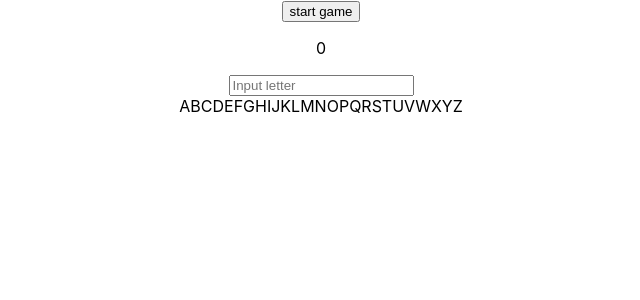
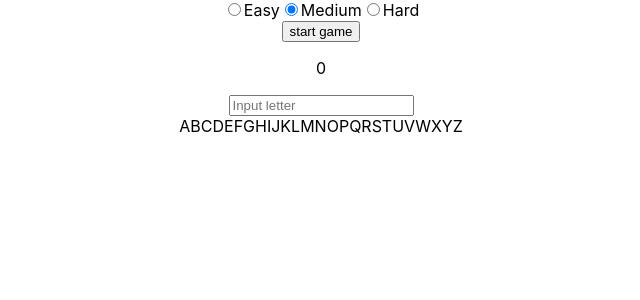
Before and after one commit to veljkovicm/alphabet-reflex-game, a React (Create React App) app: page / in a window 1280 px wide. Shown: the top 300 px of the page, without its empty margins (319-959 px from the left). Built offline with nearby package versions, Linux system fonts and the light colour scheme.

Commit message:
Feat: Add difficulty input fields

```diff
--- a/src/App.jsx
+++ b/src/App.jsx
@@ -15,6 +15,7 @@ const App = () => {
   const [ letters, setLetters ] = useState(formattedAlphabet);
   const [ current, setCurrent ] = useState(0);
   const [ inputVal, setInputVal ] = useState('');
+  const [ difficulty, setDifficulty ] = useState('medium');
 
   const lettersMarkdown = (
     letters.map((l) => (
@@ -24,6 +25,11 @@ const App = () => {
 
   return (
     <div className="App">
+      <div>
+        <label><input type="radio" value="easy" checked={difficulty === 'easy'} onChange={() => setDifficulty('easy')} />Easy</label>
+        <label><input type="radio" value="medium" checked={difficulty === 'medium'} onChange={() => setDifficulty('medium')} />Medium</label>
+        <label><input type="radio" value="hard"  checked={difficulty === 'hard'} onChange={() => setDifficulty('hard')} />Hard</label>
+      </div>
       <button type="button">start game</button>
       <p>{current}</p>
       <input type="text" value={inputVal} placeholder="Input letter" maxLength="1" />
```
